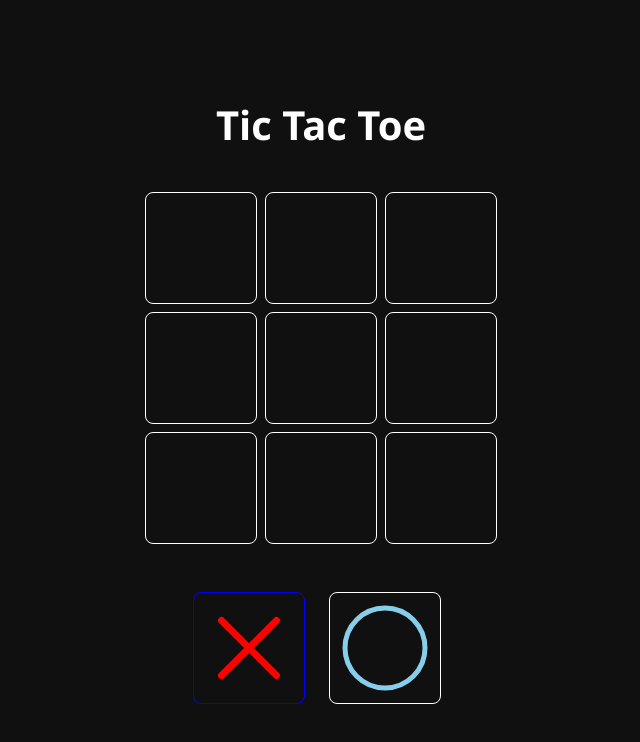
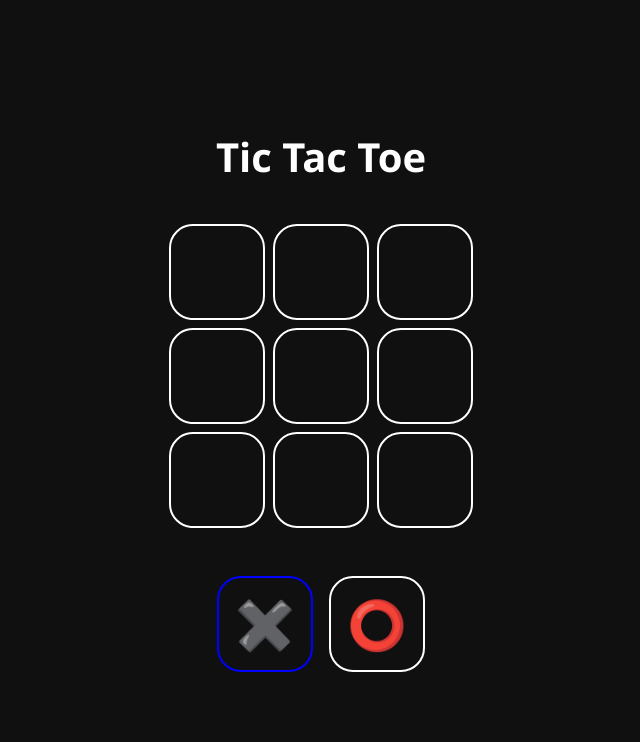
Before and after one commit to ANGE01SIS/Tic-Tac-Toe, a React (Vite) app: page / in a window 1280 px wide. Shown: the top 742 px of the page, without its empty margins (319-959 px from the left). Built offline with nearby package versions, Linux system fonts and the light colour scheme.

Commit message:
Tic tac toe Terminado

```diff
--- a/package.json
+++ b/package.json
@@ -10,6 +10,7 @@
     "preview": "vite preview"
   },
   "dependencies": {
+    "canvas-confetti": "^1.9.3",
     "react": "^18.3.1",
     "react-dom": "^18.3.1"
   },
--- a/src/App.jsx
+++ b/src/App.jsx
@@ -1,43 +1,28 @@
 import { useState } from "react";
+import confetti from "canvas-confetti";
 
 export function App() {
   // LOGICA
+  const TURNS = {
+    X: "✖️",
+    O: "⭕",
+  };
+
+  const combinacionesAGanar = [
+    [0, 1, 2],
+    [3, 4, 5],
+    [6, 7, 8],
+    [0, 3, 6],
+    [1, 4, 7],
+    [2, 5, 8],
+    [0, 4, 8],
+    [2, 4, 6],
+  ];
+
+  const [turno, setTurno] = useState("X");
   const [board, SetBoard] = useState(Array(9).fill(null));
-  const TURNS = {
-    X: (
-      <svg
-        xmlns="http://www.w3.org/2000/svg"
-        fill="none"
-        viewBox="0 0 24 24"
-        strokeWidth={1.5}
-        stroke="red"
-        className="size-6 X"
-      >
-        <path
-          strokeLinecap="round"
-          strokeLinejoin="round"
-          d="M6 18 18 6M6 6l12 12"
-        />
-      </svg>
-    ),
-    O: (
-      <svg
-        width="100"
-        height="100"
-        viewBox="0 0 100 100"
-        xmlns="http://www.w3.org/2000/svg"
-        className="O"
-      >
-        <path
-          d="M50,10 A40,40 0 1,0 50,90 A40,40 0 1,0 50,10"
-          fill="none"
-          stroke="skyblue"
-          strokeWidth="5"
-        />
-      </svg>
-    ),
-  };
-  const [turno, setTurno] = useState("X");
+  // DONDE UNDEFINED ES EMPATE Y NULL ES QUE NO HAY NADIE
+  let [ganador, setGanador] = useState(null);
 
   function Square({ isTurn, children, onClick }) {
     let className = `square ${isTurn ? `isTurn` : ``}`;
@@ -48,18 +33,91 @@ export function App() {
     );
   }
 
+  function WinsModule({ ganador, isActive }) {
+    if (isActive === false) {
+      return;
+    } else {
+      confetti();
+      return (
+        <section className="winModule">
+          {ganador === undefined ? (
+            <span className="text-anuncement-wins">Nadie gano</span>
+          ) : (
+            <>
+              <span className="text-anuncement-wins">Ganador:</span>
+              <Square>{ganador}</Square>
+            </>
+          )}
+          <button className="button-reset-game" onClick={resetGame}>
+            Volver a Jugar
+          </button>
+        </section>
+      );
+    }
+  }
+
+  function checkWinners(boardAct, turnoWins) {
+    for (const combinacion of combinacionesAGanar) {
+      const [a, b, c] = combinacion;
+
+      if (
+        boardAct[a] !== null &&
+        boardAct[b] !== null &&
+        boardAct[c] !== null
+      ) {
+        if (
+          boardAct[a] === boardAct[b] &&
+          boardAct[a] === boardAct[c] &&
+          boardAct[b] === boardAct[c]
+        ) {
+          switch (turnoWins) {
+            case "X":
+              setGanador("✖️");
+              return;
+            case "O":
+              setGanador("⭕");
+              return;
+          }
+        }
+      }
+    }
+
+    const boardIsFill = boardAct.every((value) => value !== null);
+
+    if (boardIsFill && ganador === null) {
+      setGanador(undefined);
+    }
+  }
+
   function ActualizeBoard(indexClickeado, valorDentroDelCuadrado) {
+    const newBoard = [...board];
     if (valorDentroDelCuadrado === null) {
       setTurno((prevTurno) => (prevTurno === "X" ? "O" : "X"));
-      const newBoard = [...board];
       newBoard[indexClickeado] = turno === "X" ? TURNS.X : TURNS.O;
       SetBoard(newBoard);
+      checkWinners(newBoard, turno);
+      console.log(ganador);
+    } else {
+      return;
     }
+  }
+
+  function resetGame() {
+    setTurno("X");
+    SetBoard(Array(9).fill(null));
+    setGanador(null);
   }
 
   // LO QUE RETORNA A LA WEB
   return (
-    <main className="game">
+    <>
+      <main
+        className={`game ${
+          ganador === "✖️" || ganador === "⭕" || ganador === undefined
+            ? `desactive`
+            : ``
+        }`}
+      >
         <h1 className="title">Tic Tac Toe</h1>
 
         <section className="board">
@@ -82,5 +140,11 @@ export function App() {
           <Square isTurn={turno === "O"}>{TURNS.O}</Square>
         </section>
       </main>
+
+      <WinsModule
+        ganador={ganador}
+        isActive={ganador === "✖️" || ganador === "⭕" || ganador === undefined}
+      />
+    </>
   );
 }
--- a/src/index.css
+++ b/src/index.css
@@ -14,9 +14,9 @@ body {
 }
 
 .square {
-  border: 0.1em solid white;
+  border: 0.05em solid white;
   aspect-ratio: 1/1;
-  width: 7em;
+  width: 2em;
   border-radius: 0.5em;
   cursor: pointer;
   color: white;
@@ -25,8 +25,8 @@ body {
   align-items: center;
   font-family: "Segoe UI", Tahoma, Geneva, Verdana, sans-serif;
   overflow: hidden;
+  font-size: 3em;
 }
-
 .board {
   display: grid;
   grid-template-columns: repeat(3, 1fr);
@@ -56,3 +56,55 @@ body {
 .isTurn {
   border-color: blue !important;
 }
+
+.desactive {
+  filter: blur(10px) brightness(0.7);
+  pointer-events: none;
+}
+
+.winModule {
+  position: absolute;
+  top: 50%;
+  left: 50%;
+  transform: translate(-50%, -50%);
+  background-color: black;
+  display: flex;
+  justify-content: center;
+  align-items: center;
+  flex-direction: column;
+  padding: 3em;
+  gap: 1em;
+  border-radius: 1em;
+  border: 3px solid white;
+}
+
+.text-anuncement-wins {
+  font-family: "Segoe UI", Tahoma, Geneva, Verdana, sans-serif;
+  color: white;
+  font-size: 2em;
+}
+
+.button-reset-game {
+  padding: 1em;
+  font-size: 1em;
+  background-color: black;
+  border: 1px solid white;
+  color: white;
+  border-radius: 1em;
+  transition: background 0.3s ease-in-out, color 0.3s ease-in-out;
+}
+
+.button-reset-game:hover {
+  background-color: white;
+  color: black;
+}
+
+@keyframes appear {
+  from {
+    font-size: 0px;
+  }
+
+  to {
+    font-size: 3em;
+  }
+}
```
Also changed, not shown: 1 other file (tests, documents, lock files or other folders). Lines whose indentation alone changed are shown as unchanged.
